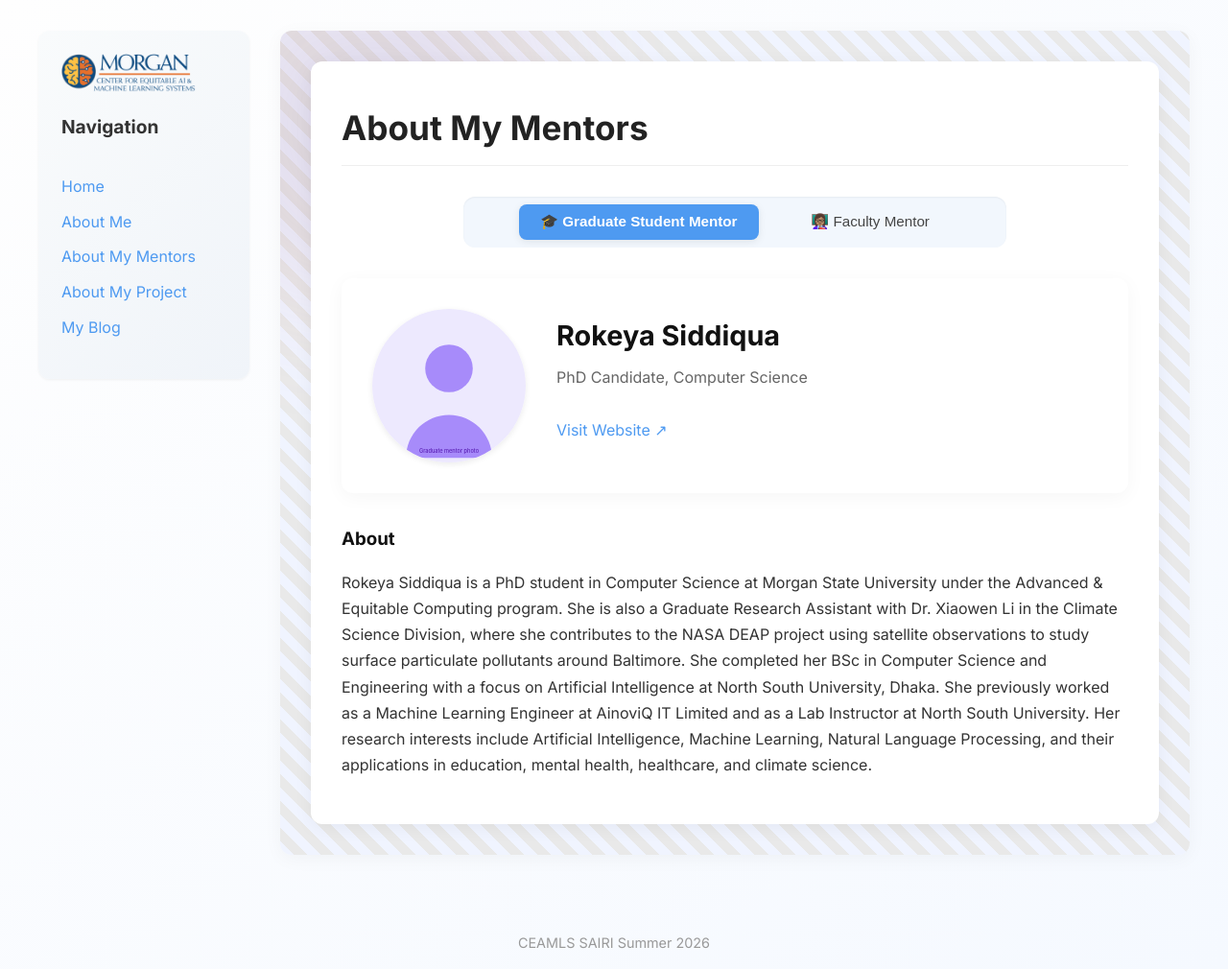
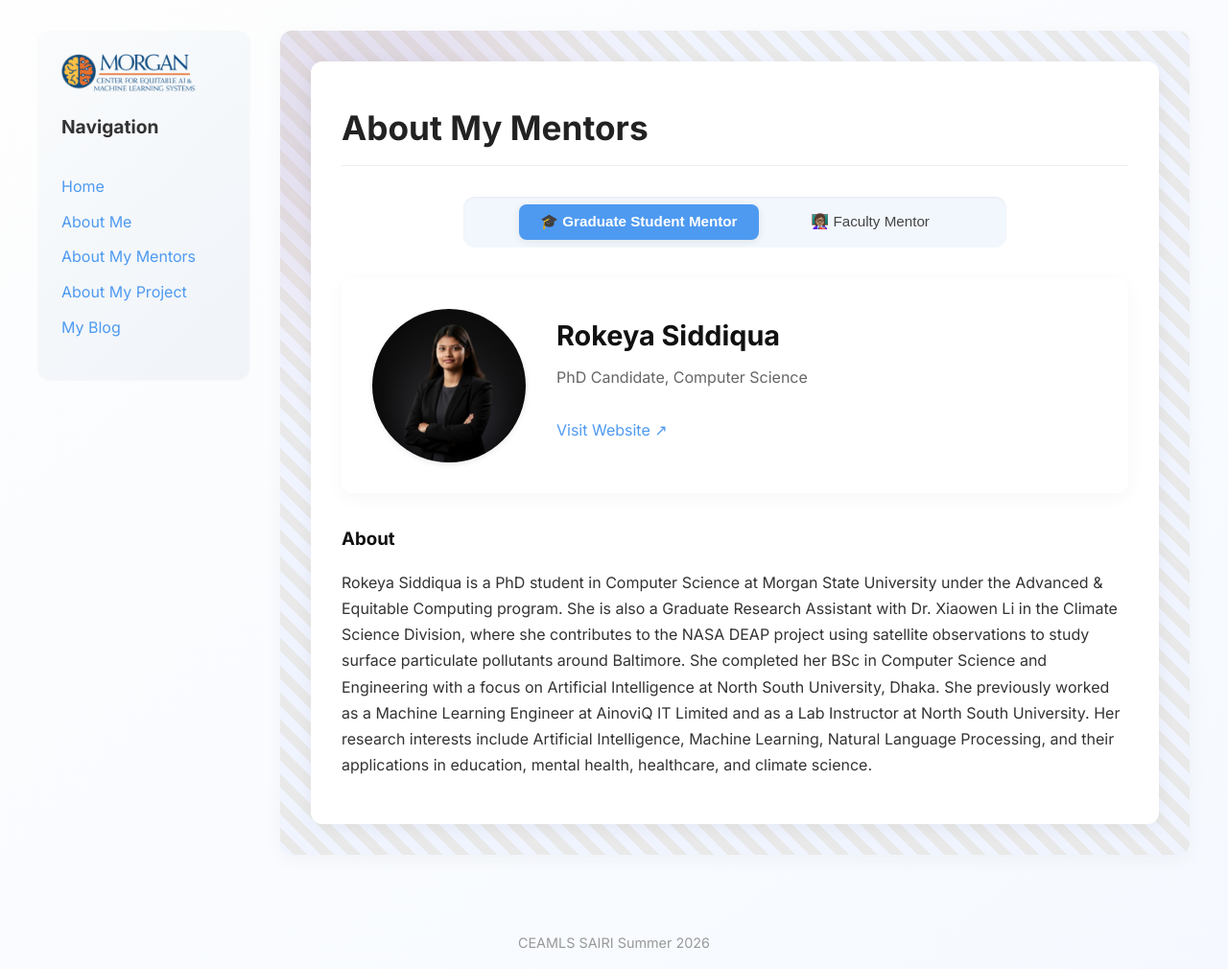
Before and after one commit to eddiejkh-del/eddiejkh-delceamls26.github.io, a Jekyll site: the page built from pages/about-my-mentor.md, in a window 1280 px wide. Shown: the whole page at 96% size. Built offline with Jekyll 4.4.1, drawn with Linux system fonts in a browser that asks for light colours.

Commit message:
Update about-my-mentor.md

```diff
--- a/pages/about-my-mentor.md
+++ b/pages/about-my-mentor.md
@@ -6,7 +6,7 @@ permalink: /about-my-mentor.html
 graduate_mentor:
   name: Rokeya Siddiqua
   title: PhD Candidate, Computer Science
-  image: /assets/images/graduate-student-mentor.svg
+  image: assets/images/1768153659309.jpg
   website: https://example.com/alex-morgan
   bio: |
     Rokeya Siddiqua is a PhD student in Computer Science at Morgan State University under the Advanced & Equitable Computing program. She is also a Graduate Research Assistant with Dr. Xiaowen Li in the Climate Science Division, where she contributes to the NASA DEAP project using satellite observations to study surface particulate pollutants around Baltimore. She completed her BSc in Computer Science and Engineering with a focus on Artificial Intelligence at North South University, Dhaka. She previously worked as a Machine Learning Engineer at AinoviQ IT Limited and as a Lab Instructor at North South University. Her research interests include Artificial Intelligence, Machine Learning, Natural Language Processing, and their applications in education, mental health, healthcare, and climate science.
```
